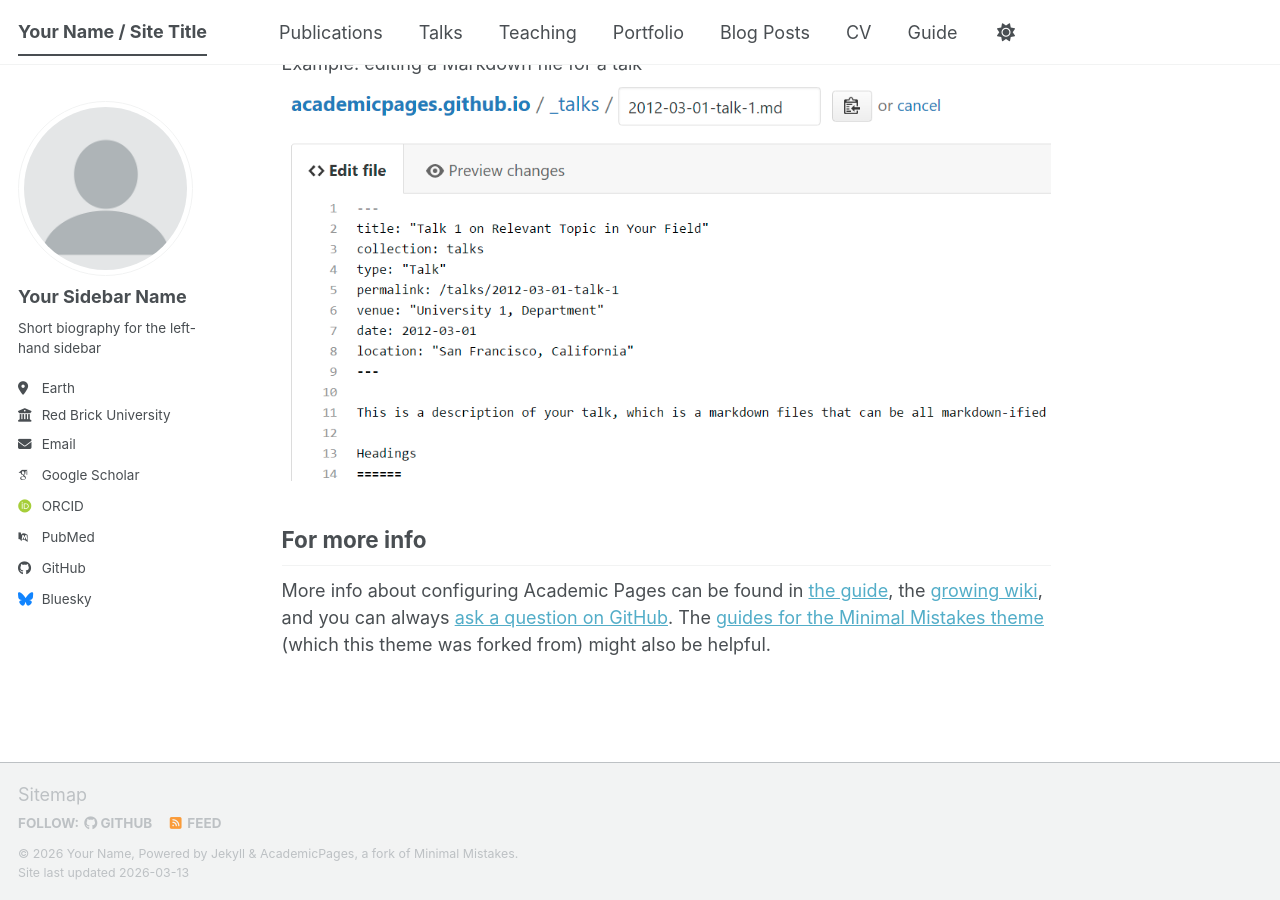
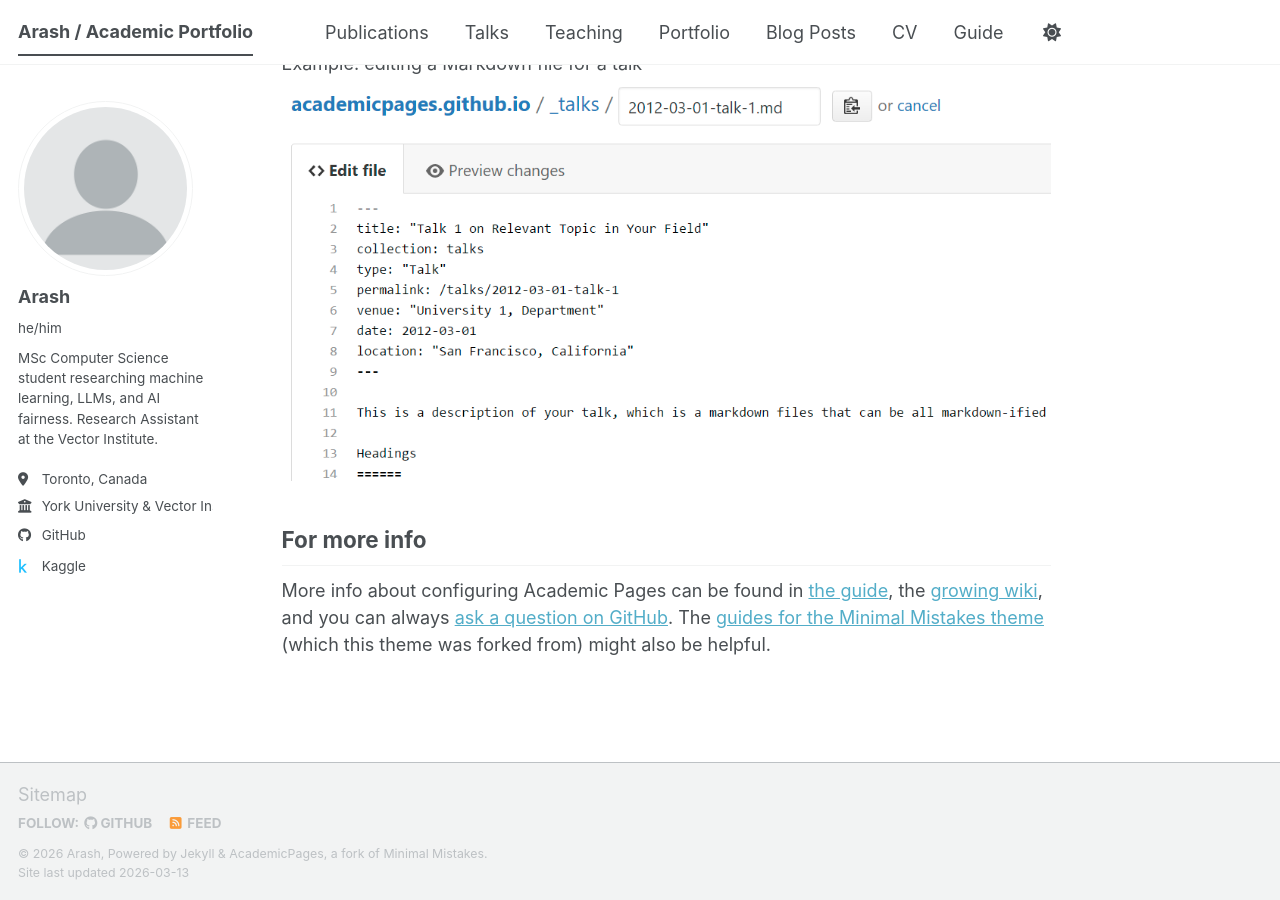
Before and after one commit to arashasg/arashasg.github.io, a Jekyll site: the page built from _pages/about.md, in a window 1280 px wide and 900 px high, scrolled down 2720 px. Built offline with Jekyll 4.4.1, drawn with Linux system fonts in a browser that asks for light colours; some web fonts are replaced; a script bundle is joined from its source files by our own code; library files that are not in the unit come from our copies.

Commit message:
update _config.yml with my info

```diff
--- a/_config.yml
+++ b/_config.yml
@@ -7,57 +7,57 @@
 # server process.
 
 # Basic Site Settings
-locale                   : "en-US"
-site_theme               : "default" # The available themes options are "default", "air", "sunrise", "mint", "dirt" and "contrast"
-title                    : "Your Name / Site Title"
-title_separator          : "-"
-name                     : &name "Your Name"
-description              : &description "Your Name's academic portfolio"   # Update this with a general description of your site, this is the default if not overridden by a page
-url                      : https://academicpages.github.io # The base hostname & protocol for your site e.g. "https://[your GitHub username].github.io",
-                                                           # or if you already have some other page hosted on Github then use "https://[your GitHub username].github.io/[Your Repo Name]"
-baseurl                  : "" # the subpath of your site, e.g. "/blog"
-repository               : "academicpages/academicpages.github.io"
+locale           : "en-US"
+site_theme       : "default" # The available themes options are "default", "air", "sunrise", "mint", "dirt" and "contrast"
+title            : "Arash / Academic Portfolio"
+title_separator  : "-"
+name             : &name "Arash"
+description      : &description "Academic portfolio and research blog"   # Update this with a general description of your site, this is the default if not overridden by a page
+url              : https://yourusername.github.io # UPDATE THIS: e.g. "https://[your GitHub username].github.io"
+                                                   # or if you already have some other page hosted on Github then use "https://[your GitHub username].github.io/[Your Repo Name]"
+baseurl          : "" # the subpath of your site, e.g. "/blog"
+repository       : "yourusername/yourusername.github.io" # UPDATE THIS
 
 # Site Author - The following control what appear as part of the author content on the side bar.
 #               If a field is blank the icon and link will not appear, otherwise it will be shown.
 #               Additional customization can be done by editing /_includes/author-profile.html
 author:
   # Biographic information
-  avatar           : "profile.png"
-  name             : "Your Sidebar Name"
-  pronouns         : # example: "she/her"
-  bio              : "Short biography for the left-hand sidebar"
-  location         : "Earth"
-  employer         : "Red Brick University"
+  avatar           : "profile.png" # Upload your photo to the images folder and change this filename if needed
+  name             : "Arash"
+  pronouns         : "he/him"
+  bio              : "MSc Computer Science student researching machine learning, LLMs, and AI fairness. Research Assistant at the Vector Institute."
+  location         : "Toronto, Canada"
+  employer         : "York University & Vector Institute"
   uri              : # URL
-  email            : "none@example.org"
+  email            : # Update with your preferred contact email
 
   # Academic websites
   academia         : # URL
   arxiv            : # URL - Update with the correct link to your profile
-  googlescholar    : "https://scholar.google.com/citations?user=PS_CX0AAAAAJ"
+  googlescholar    : # Update with your Google Scholar ID if you have one
   inspire-hep      : # URL
   impactstory      : # URL
-  orcid            : "https://orcid.org/yourorcidurl"
+  orcid            : # URL - Update with your ORCID if you have one
   semantic         : # URL
   ssrn             : # URL
-  pubmed           : "https://www.ncbi.nlm.nih.gov/pubmed/?term=john+snow"
+  pubmed           : # URL
   researchgate     : # URL
   scopus           : # URL
   zotero           : # URL
 
 
-  # Repositories and software development
+# Repositories and software development
   bitbucket        : # Username - Update with your username on the site
   codepen          : # Username
   dribbble         : # Username
-  github           : "academicpages"
-  kaggle           : # Username
+  github           : "arashasg"
+  kaggle           : "arashasgarii"
   stackoverflow    : # User number or user number and name (i.e., use "1" or "1/jeff-atwood")
 
   # Social media
   artstation       : # Username
-  bluesky          : "bsky.app" # Replace this with you Bluesky username
+  bluesky          : # Replace this with your Bluesky username
   facebook         : # Username
   flickr           : # Username
   foursquare       : # Username
@@ -66,7 +66,7 @@ author:
   keybase          : # Username
   instagram        : # Username
   lastfm           : # Username
-  linkedin         : # Username
+  linkedin         : # Update with your LinkedIn username
   mastodon         : # URL
   medium           : # URL
   pinterest        : # Username
```
